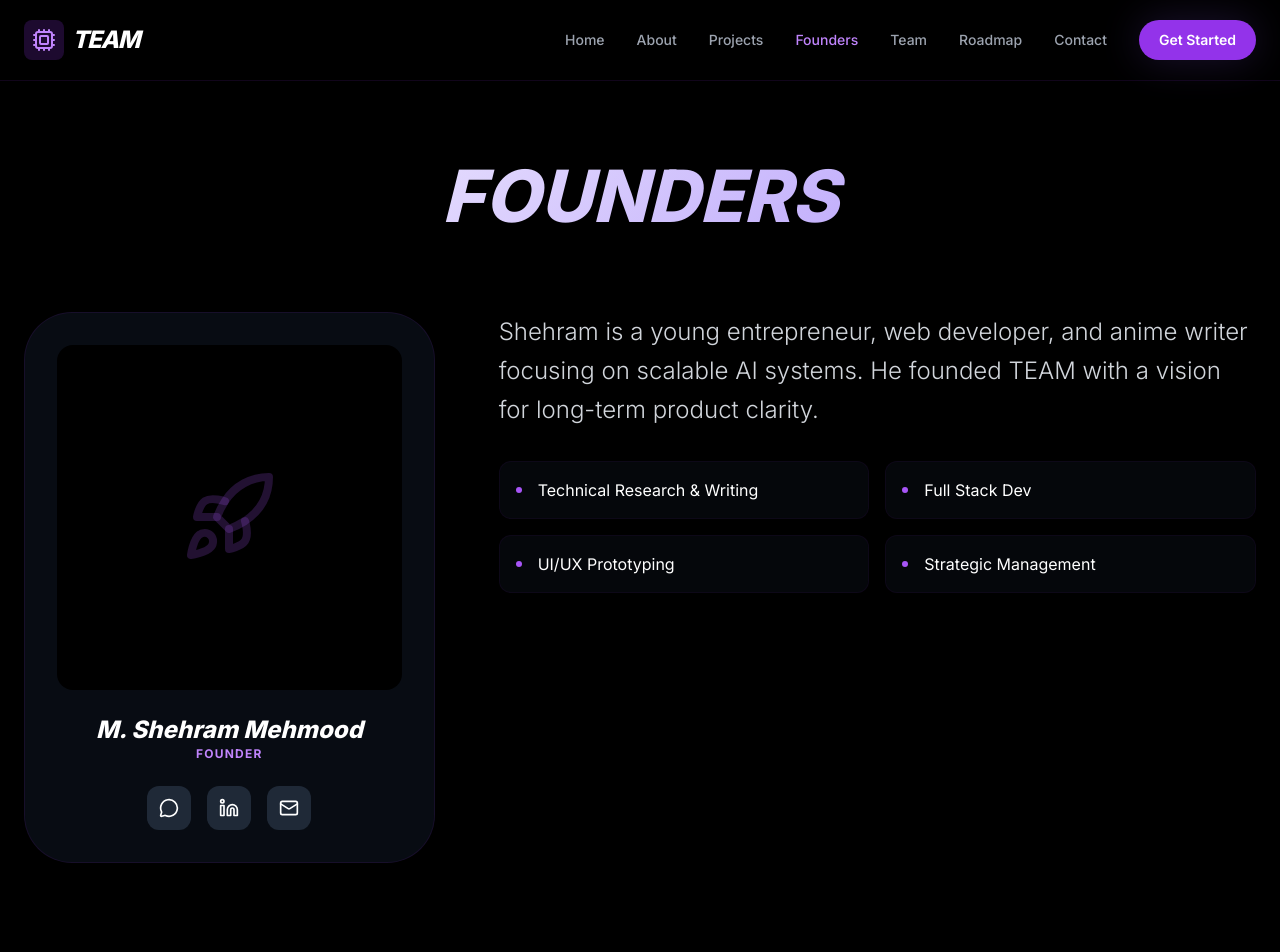
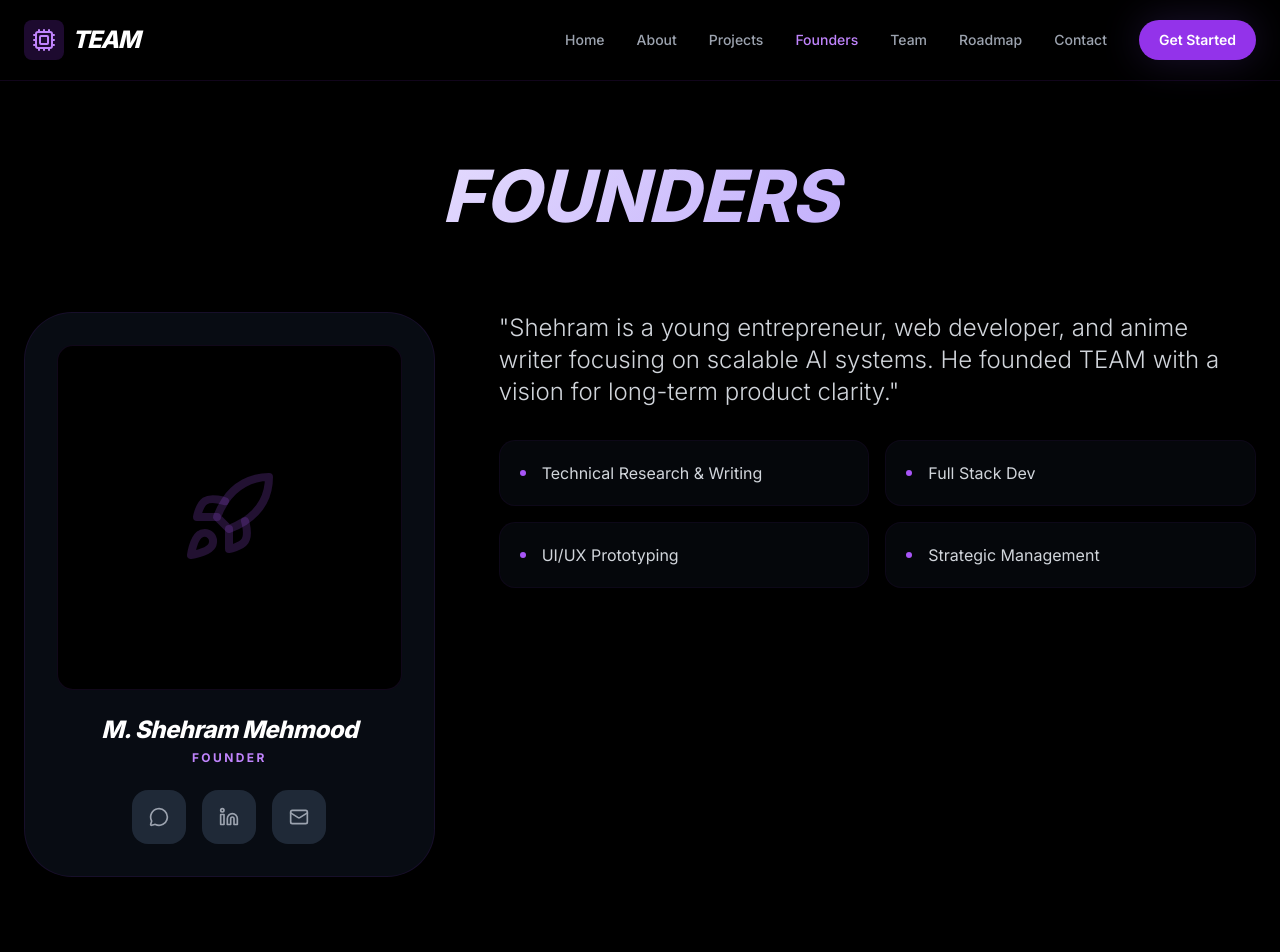
Before and after one commit to MurtazaRaza-gitech/TEAM, a React (Vite) app: page /#/leadership in a window 1280 px wide. Shown: the top 952 px of the page. Built offline with nearby package versions, Linux system fonts and the light colour scheme.

Commit message:
Update index.tsx

```diff
--- a/index.tsx
+++ b/index.tsx
@@ -123,7 +123,7 @@ const TEAM_MEMBERS: Member[] = [
   { name: "Huzaifa Hassan", role: "Full Stack Dev", bio: "Specialist in end-to-end MERN applications.", whatsapp: "https://wa.me/+923295111162" },
   { name: "Haseeb Ahmad", role: "Backend Dev", bio: "Expertise in PostgreSQL and REST APIs.", whatsapp: "https://wa.me/+923117705430" },
   { name: "Rameen Ali", role: "UI Designer", bio: "Focus on Responsive Design and styling.", whatsapp: "https://wa.me/+923127641850" },
-  { name: "Rizwan Iqbal", role: "Systems Dev", bio: "Specializing in SQL and Web Development.", whatsapp: "https://wa.me/+923206224938" }
+  { name: "Rizwan Iqbal", role: "Python & C++ (Advance)", bio: "Specializing in SQL and Web Development.", whatsapp: "https://wa.me/+923206224938" }
 ];
 
 const ROADMAP_CONTENT = {
@@ -314,22 +314,28 @@ const Leadership = () => (
     <section className="pt-20 text-center"><AnimatedSection><h1 className="text-5xl md:text-7xl font-black italic uppercase gradient-text">Founders</h1></AnimatedSection></section>
     <div className="max-w-7xl mx-auto space-y-32 mt-20">
       {LEADERSHIP_CONTENT.map((l: Leader, i: number) => (
-        <AnimatedSection key={l.name} className={`flex flex-col ${i % 2 !== 0 ? 'md:flex-row-reverse' : 'md:flex-row'} gap-16`}>
-          <div className="w-full md:w-1/3 bg-gray-900/50 p-8 rounded-[3rem] border border-purple-900/20 text-center sticky top-32">
-            <div className="aspect-square rounded-2xl bg-black mb-6 flex items-center justify-center"><Rocket className="w-24 h-24 text-purple-500/20" /></div>
-            <h3 className="text-2xl font-black italic">{l.name}</h3>
-            <p className="text-purple-400 font-bold uppercase text-xs mb-6 tracking-widest">{l.role}</p>
+        <AnimatedSection key={l.name} className={`flex flex-col ${i % 2 !== 0 ? 'md:flex-row-reverse' : 'md:flex-row'} gap-16 items-start`}>
+          {/* Profile Card: Restricted sticky to medium screens and up to prevent overlap on mobile */}
+          <div className="w-full md:w-1/3 bg-gray-900/50 p-8 rounded-[3rem] border border-purple-900/20 text-center relative md:sticky md:top-32 z-10">
+            <div className="aspect-square rounded-2xl bg-black mb-6 flex items-center justify-center shadow-inner border border-purple-500/10">
+              <Rocket className="w-24 h-24 text-purple-500/20" />
+            </div>
+            <h3 className="text-2xl font-black italic text-white tracking-tight">{l.name}</h3>
+            <p className="text-purple-400 font-bold uppercase text-xs mb-6 tracking-[0.2em] mt-1">{l.role}</p>
             <div className="flex justify-center gap-4">
-               <a href={l.whatsapp} target="_blank" className="p-3 bg-gray-800 rounded-xl hover:bg-green-500/20 transition-all"><MessageCircle className="w-5 h-5" /></a>
-               <a href={l.linkedin} target="_blank" className="p-3 bg-gray-800 rounded-xl hover:bg-blue-500/20 transition-all"><Linkedin className="w-5 h-5" /></a>
-               <a href={l.email} className="p-3 bg-gray-800 rounded-xl hover:bg-purple-500/20 transition-all"><Mail className="w-5 h-5" /></a>
+               <a href={l.whatsapp} target="_blank" className="p-4 bg-gray-800 rounded-2xl hover:bg-green-500/20 border border-transparent hover:border-green-500/50 transition-all flex items-center justify-center"><MessageCircle className="w-5 h-5 text-gray-400 hover:text-green-400" /></a>
+               <a href={l.linkedin} target="_blank" className="p-4 bg-gray-800 rounded-2xl hover:bg-blue-500/20 border border-transparent hover:border-blue-500/50 transition-all flex items-center justify-center"><Linkedin className="w-5 h-5 text-gray-400 hover:text-blue-400" /></a>
+               <a href={l.email} className="p-4 bg-gray-800 rounded-2xl hover:bg-purple-500/20 border border-transparent hover:border-purple-500/50 transition-all flex items-center justify-center"><Mail className="w-5 h-5 text-gray-400 hover:text-purple-400" /></a>
             </div>
           </div>
-          <div className="flex-1 space-y-8">
-            <p className="text-2xl text-gray-300 font-light leading-relaxed">{l.bio}</p>
+          <div className="flex-1 w-full space-y-8 relative z-0">
+            <p className="text-xl md:text-2xl text-gray-300 font-light leading-relaxed italic md:not-italic">"{l.bio}"</p>
             <div className="grid grid-cols-1 sm:grid-cols-2 gap-4">
               {l.skills.map((s: string, idx: number) => (
-                <div key={idx} className="p-4 bg-gray-900/30 rounded-xl border border-purple-900/10 flex items-center"><div className="w-1.5 h-1.5 bg-purple-500 rounded-full mr-4" />{s}</div>
+                <div key={idx} className="p-5 bg-gray-900/30 rounded-2xl border border-purple-900/10 flex items-center hover:bg-purple-900/5 transition-colors group">
+                  <div className="w-1.5 h-1.5 bg-purple-500 rounded-full mr-4 group-hover:scale-125 transition-transform" />
+                  <span className="text-gray-300 group-hover:text-white transition-colors">{s}</span>
+                </div>
               ))}
             </div>
           </div>
```
